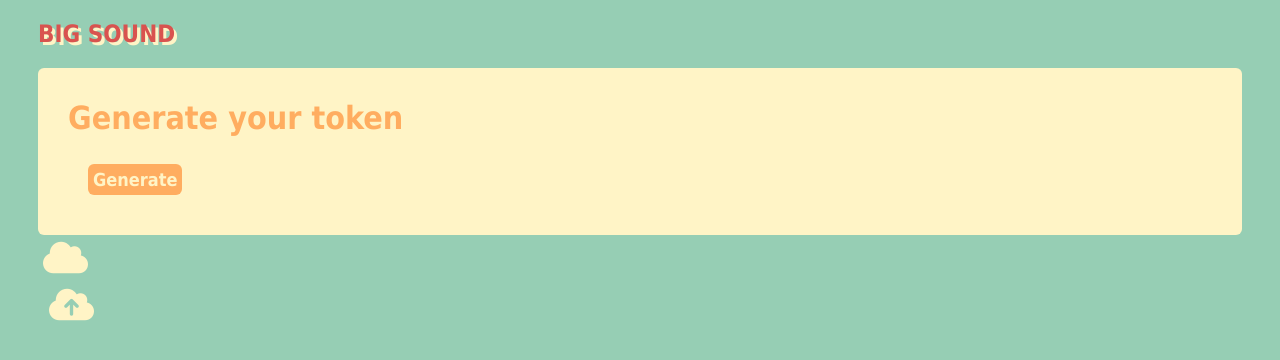
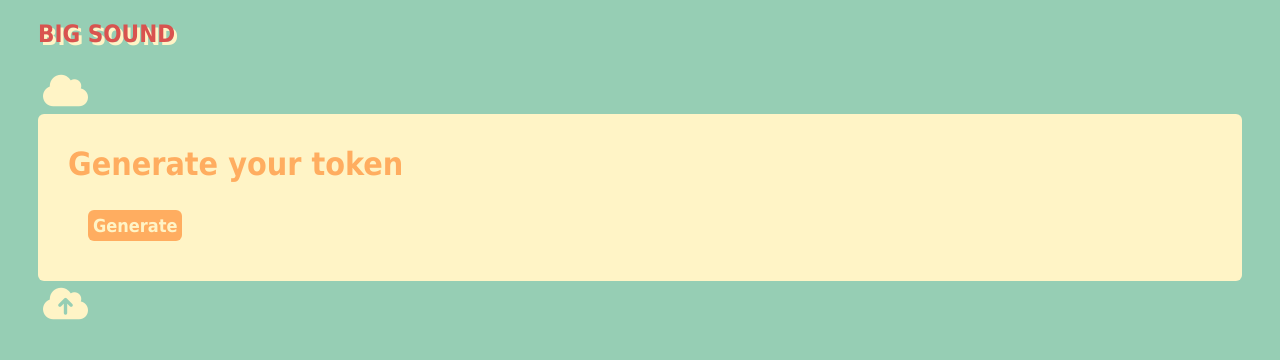
Before and after one commit to jimcinbrisbane/IsKirby, a Flask app: page / in a window 1280 px wide. Shown: the top 360 px of the page. Run offline with Flask 2, Linux system fonts and the light colour scheme; some libraries are stand-ins or nearby versions.

Commit message:
added cute lil badge thingos

```diff
--- a/frontend/templates/index.html
+++ b/frontend/templates/index.html
@@ -35,6 +35,10 @@
 <h2 style="color:#D9534F; text-shadow: 3px 3px 0px #FFF4C6; padding: 0px 0px 0px 0px;">BIG SOUND</h2>
 </div>
 
+<form method="post" action = "http://localhost:5000/about">
+    <button name="action1" class="fas fa-cloud" style="font-size:36px; color: #FFF4C6; padding: 5px; background-color:#96CEB4; border:none;"></button>
+</form>
+
 <div style="background-color:#FFF4C6; padding: 10px 30% 10px 30px; border: none; border-radius: 6px;">
 <h1 style="color:#FFAD60;">Generate your token</h3>
     <form style="padding: 5px 0px 30px 20px;" method="post" action = "http://localhost:5000/confirmation">
@@ -42,10 +46,9 @@
     </form>
 </div>
 
-<form method="post" action = "http://localhost:5000/about">
-    <button name="action1" class="fas fa-cloud" style="font-size:36px; color: #FFF4C6; padding: 5px; background-color:#96CEB4; border:none;"></button>
+<form method="post" action = "">
+    <button class="fa-solid fa-cloud-arrow-up" style="font-size:36px; color: #FFF4C6; padding: 5px; background-color:#96CEB4; border:none;"></button>
 </form>
-<button style="background-color:#96CEB4; border:none"><i class="fa-solid fa-cloud-arrow-up" style="font-size:36px; color: #FFF4C6; padding: 5px;"></i></button>
 </body>
 
 </html>
```
Also changed, not shown: frontend/templates/about.html (+4 -4 lines), frontend/templates/confirmation.html (+8 -8 lines).
